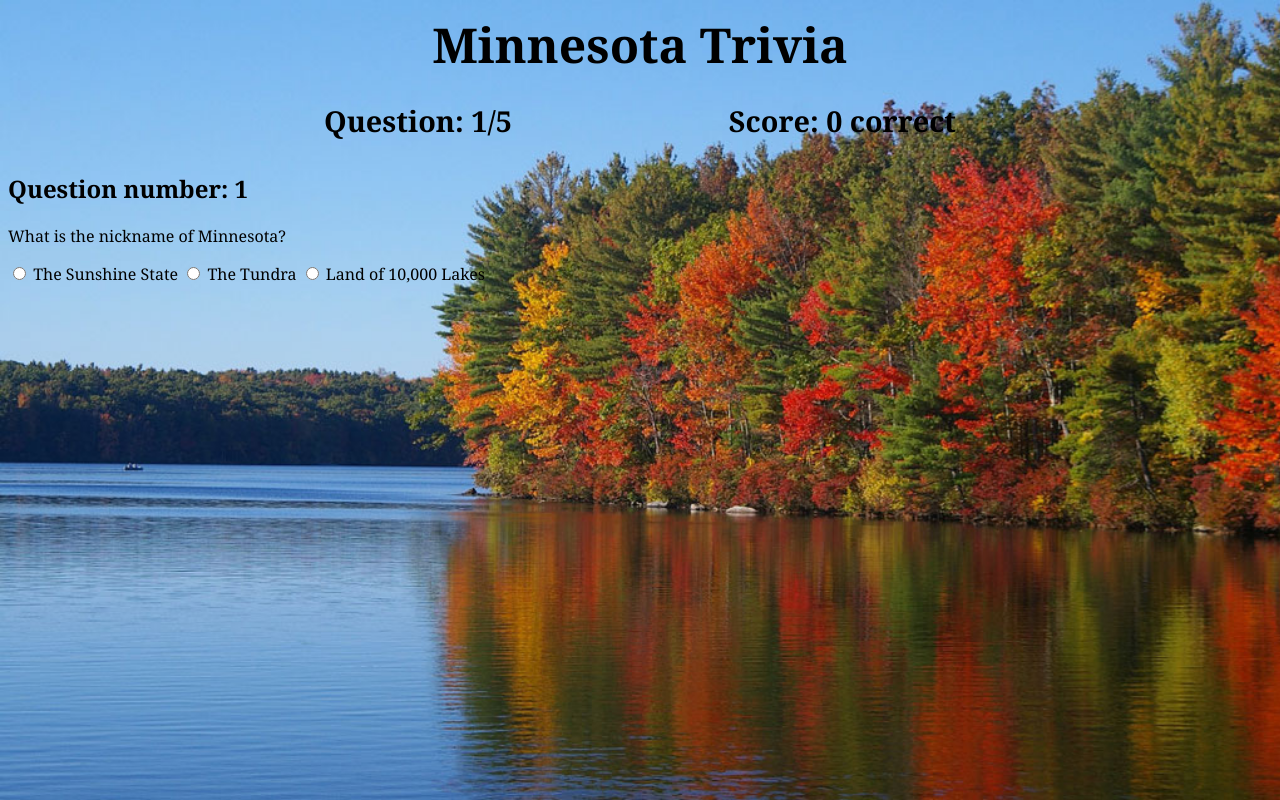
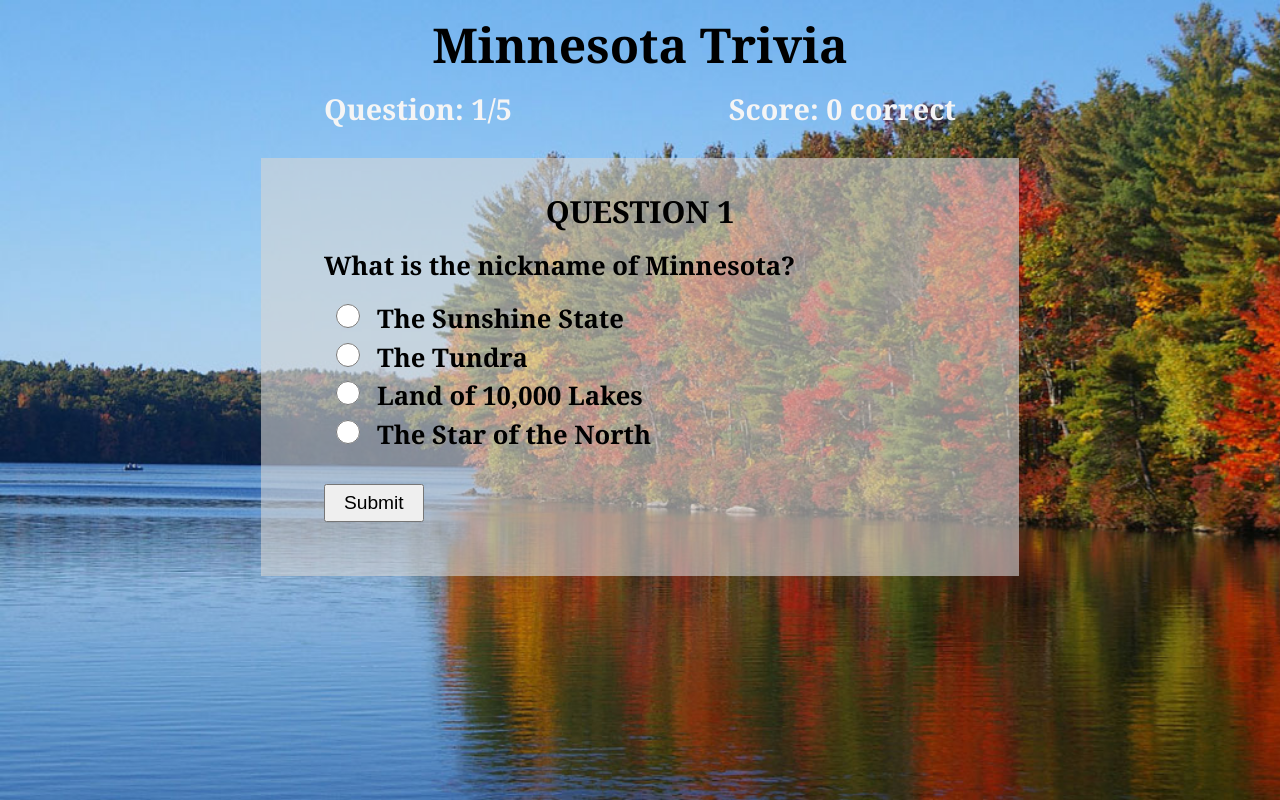
Before and after one commit to thinkful-ei-gecko/quizapp-JamesL-Laura, a plain HTML site: page index.html in a window 1280 px wide. Both pictures are taken after a click on the button "Start Quiz". Drawn offline with nearby package versions, Linux system fonts and the light colour scheme.

Commit message:
set format and styles for form

```diff
--- a/index.html
+++ b/index.html
@@ -16,42 +16,43 @@
     </div>
   </header>
   <main role='main'>
+
     <div id='start-screen'>
       <h2>How well do you know the state of Minnesota?</h2>
       <button class='startButton'>Start Quiz</button>
     </div>
+
     <div id='question-screen'>
-      <h2>Question number: <span class='questionNumber'></span></h2>
-      <form>
-        <p class='questionAndChoices'>What is the nickname of Minnesota?</p>
-        <label for='option1'>
-          <input type='radio' id= 'option1' value = 'false' name='q1'></input>
-          The Sunshine State
-
-          <input type='radio' id= 'option2' value = 'false' name='q1'></input>
-          The Tundra
-
-          <input type='radio' id= 'option3' value = 'true' name='q1'></input>
-          Land of 10,000 Lakes
-
-
-
-
-
-
-        </label>
-
+      <h2>QUESTION <span class='questionNumber'></span></h2>
+      <form class='questionAndChoices'>
+        <p class='questionItem'>What is the nickname of Minnesota?</p>
+        <input type='radio' id='option1' value='false' name='Q1'></input>
+        <label for='option1'>The Sunshine State</label>
+        <br/>
+        <input type='radio' id='option2' value='false' name='Q1'></input>
+        <label for='option2'>The Tundra</label>
+        <br/>
+        <input type='radio' id='option3' value='true' name='Q1'></input>
+        <label for='option3'>Land of 10,000 Lakes</label>
+        <br/>
+        <input type='radio' id='option4' value='false' name='Q1'></input>
+        <label for='option4'>The Star of the North</label>
+        <br/>
+        <button type='submit' class="submit-button">Submit</button>
       </form>
     </div>
+
     <div id='correct-screen'>
       <p>YOU ARE CORRECT!</p>
       <button class='nextQuestion'>Go to next question</button>
     </div>
+
     <div id='wrong-screen'>
       <p>You are INCORRECT!</p>
       <p>Correct answer is <span class='correctAnswer'></span></p>
       <button class='nextQuestion'>Go to next question</button>
     </div>
+
     <div id='result-screen'>
       <h2>Your Results!</h2>
       <p class='scoreRecap'>
--- a/styles.css
+++ b/styles.css
@@ -25,7 +25,8 @@ header {
   display: inline-block;
   font-size: 1.8rem;
   font-weight: 700;
-  margin: 12px 0;
+  color: rgb(245, 245, 245);
+  margin: 0;
 }
 
 #start-screen {
@@ -35,7 +36,6 @@ header {
   background-color: rgba(214, 213, 213, 0.6);
   padding: 24px 15px 39px 15px;
 }
-
 #start-screen h2 {
   font-size: 2rem;
 }
@@ -44,11 +44,12 @@ header {
   line-height: 2.5rem;
   padding: 9px 24px;
   margin: 24px auto;
-
 }
-.startButton:hover {
+.startButton:hover,
+.submit-button:hover {
   cursor: pointer;
-  color: grey;
+  color: rgb(94, 93, 93);
+  background-color: lightgrey;
 }
 
 #question-screen,
@@ -56,4 +57,32 @@ header {
 #wrong-screen,
 #result-screen {
   display: none;
+  width: 60%;
+  margin: 30px auto 10px auto;
+  text-align: center;
+  background-color: rgba(214, 213, 213, 0.6);
+  padding: 24px 12px 24px 12px;
 }
+h2 {
+  font-size: 1.9rem;
+  margin: 9px 0;
+}
+form {
+  font-size: 1.6rem;
+  font-weight: 600;
+  text-align: left;
+  margin: 0 4vw;
+  line-height: 2.4rem;
+}
+form p {
+  margin: 15px 0;
+}
+input[type=radio] {
+  width: 3vw;
+  height: 3vh;
+}
+.submit-button {
+  font-size: 1.2rem;
+  padding: 6px 18px;
+  margin: 30px auto;
+}
```
